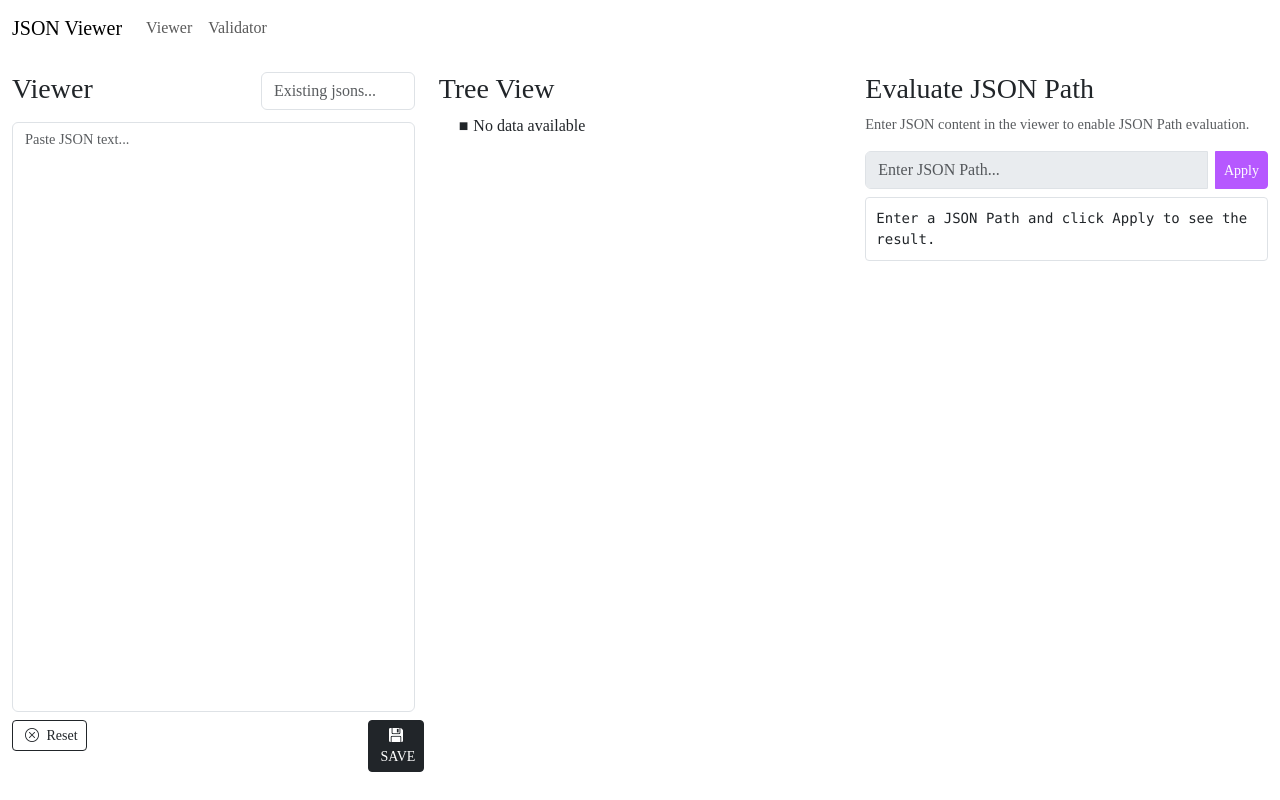
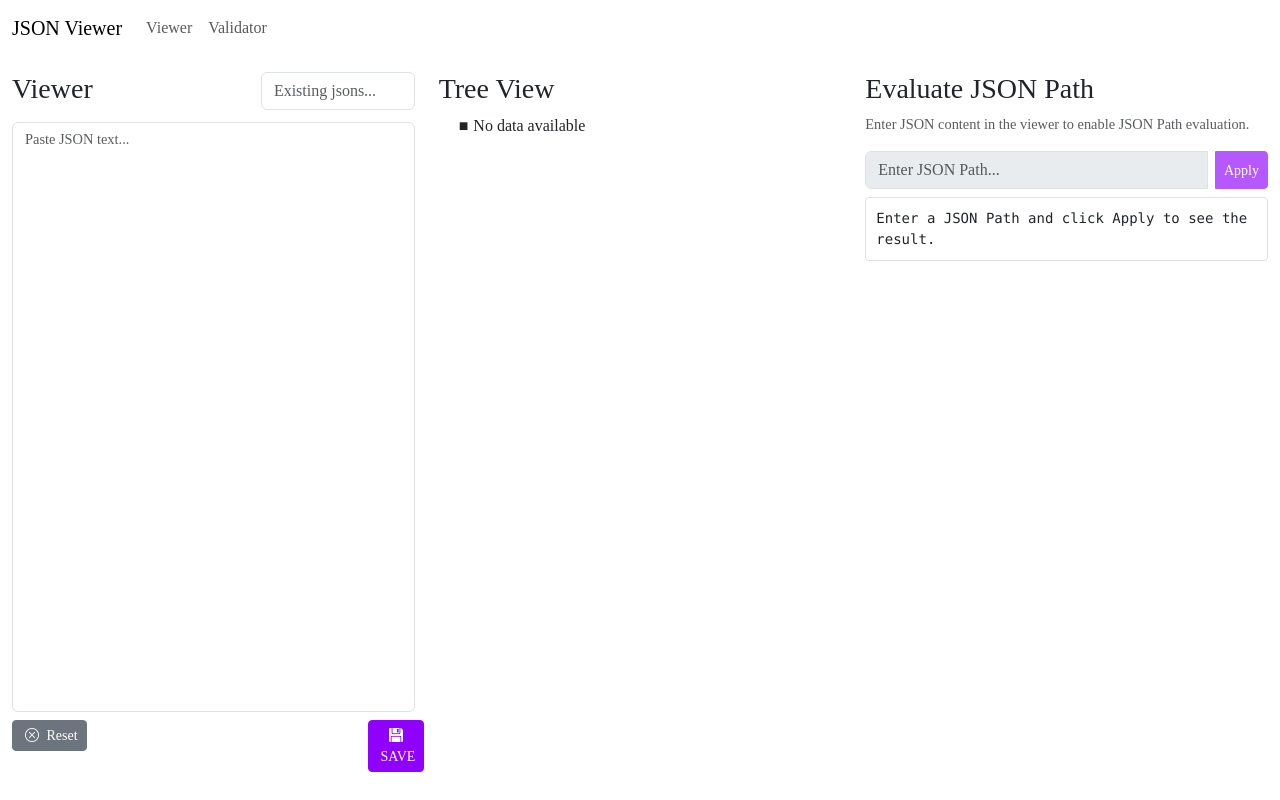
Before and after one commit to anandbmuley/json-viewer, a SvelteKit app: page /app in a window 1280 px wide. Built offline with nearby package versions, Linux system fonts and the light colour scheme.

Commit message:
Update button styles to use 'btn-purple' and 'btn-secondary' for consistency across components

```diff
--- a/src/components/generic/AddJson.svelte
+++ b/src/components/generic/AddJson.svelte
@@ -45,7 +45,7 @@
 <!-- Button trigger modal -->
 <button
 	type="button"
-	class="btn btn-sm btn-dark"
+	class="btn btn-sm btn-purple"
 	data-bs-toggle="modal"
 	data-bs-target="#exampleModal"
 	on:click={clearMessage}
@@ -95,6 +95,9 @@
 </div>
 
 <style>
+    :root {
+        --bs-primary: #ff5733; /* Replace #ff5733 with your desired primary color */
+    }
 	.btn-purple {
 		background-color: #9000ff;
 		border-color: #9000ff;
--- a/src/components/generic/SaveJsonSchema.svelte
+++ b/src/components/generic/SaveJsonSchema.svelte
@@ -45,7 +45,7 @@
 <!-- Button trigger modal -->
 <button
 	type="button"
-	class="btn btn-sm btn-dark"
+	class="btn btn-sm btn-purple"
 	data-bs-toggle="modal"
 	data-bs-target="#exampleModal"
 	on:click={clearMessage}
--- a/src/routes/app/+page.svelte
+++ b/src/routes/app/+page.svelte
@@ -61,7 +61,7 @@
 			></textarea>
 			<div class="row mt-2">
 				<div class="col-6 col-md-10">
-					<button on:click={clearJsonContent} type="button" class="btn btn-sm btn-outline-dark">
+					<button on:click={clearJsonContent} type="button" class="btn btn-sm btn-secondary">
 						<i class="bi bi-x-circle ms-1"></i>
 						<span class="ms-1">Reset</span>
 					</button>
--- a/src/routes/app/validator/+page.svelte
+++ b/src/routes/app/validator/+page.svelte
@@ -101,7 +101,7 @@
 	</div>
 	<div class="row" style="height: 8%">
 		<div class="col-12 col-md-3">
-			<button on:click={clearSchemaInput} class="btn btn-sm btn-outline-dark">
+			<button on:click={clearSchemaInput} class="btn btn-sm btn-secondary">
 				<i class="bi bi-x-circle"></i><span class="ms-1">Reset</span>
 			</button>
 		</div>
```
